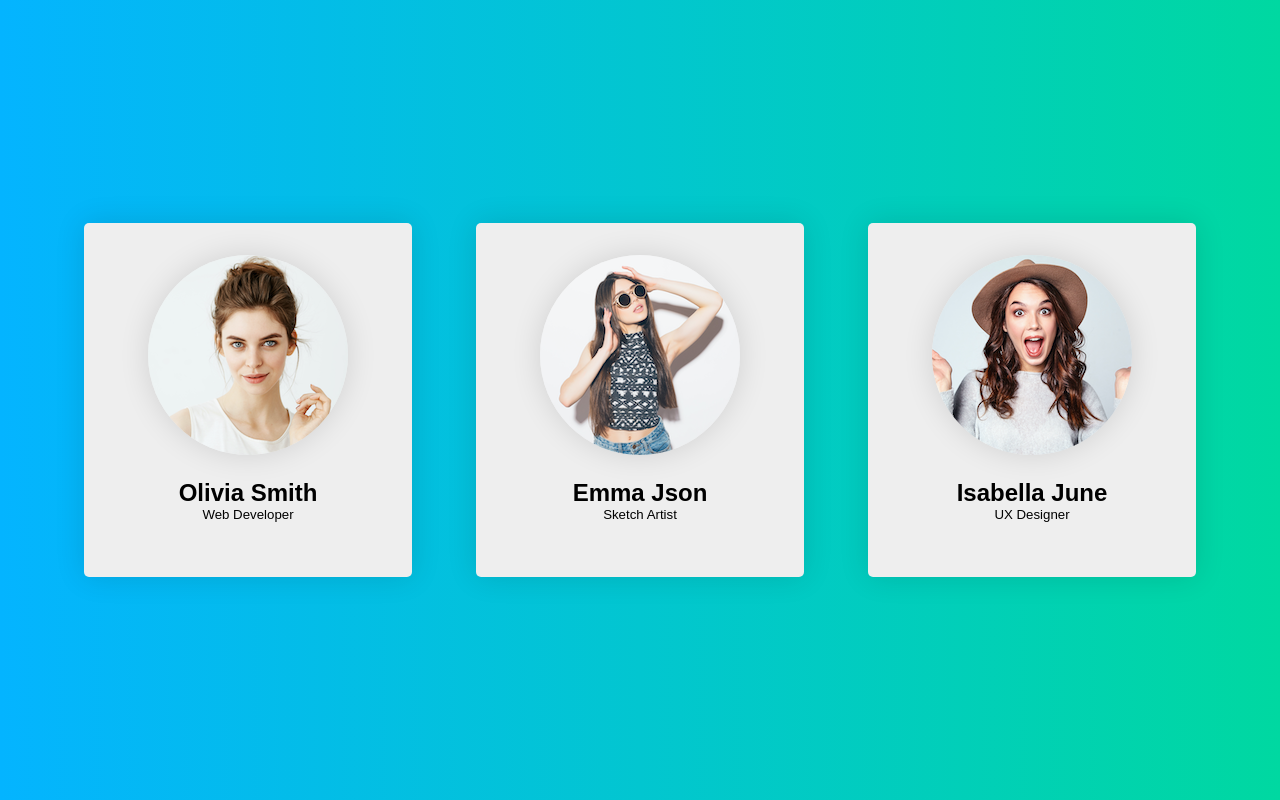
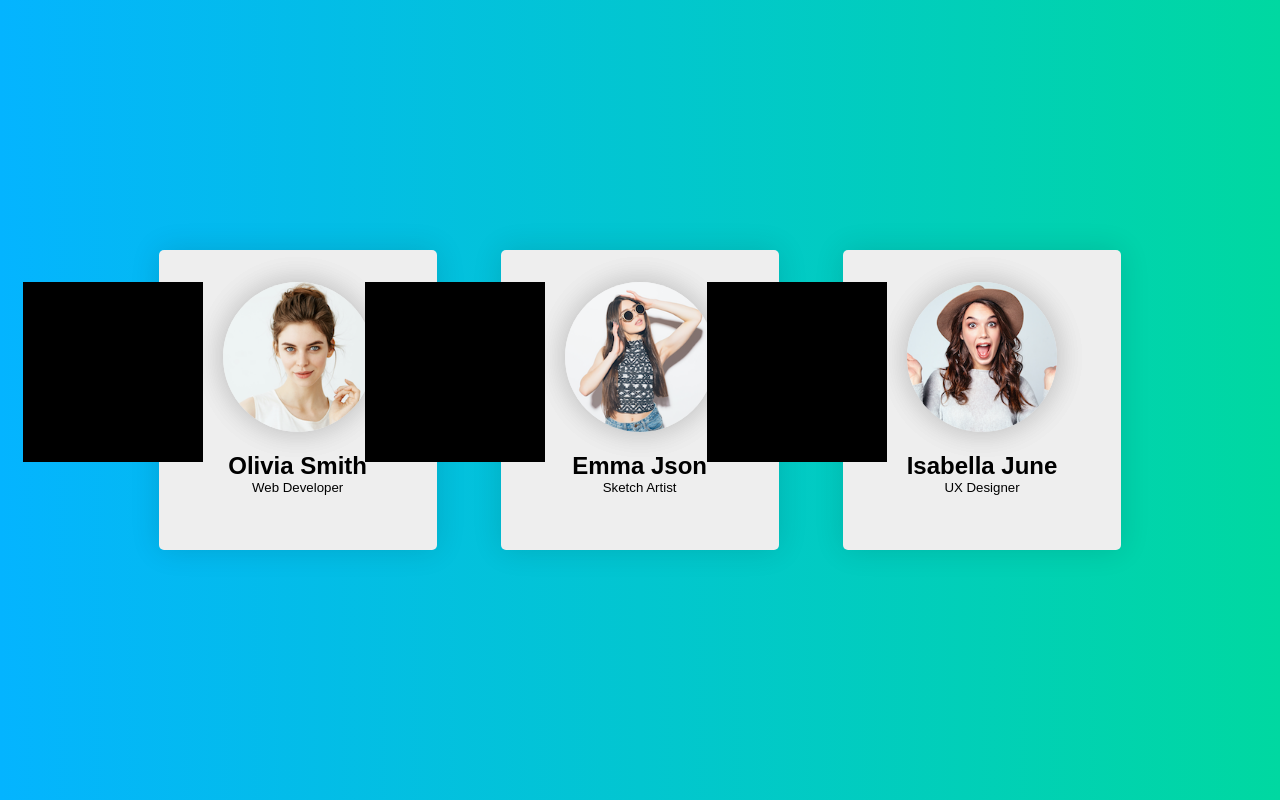
Before and after one commit to leoMirandaa/Shine-Effect-For-Profile-Picture, a plain HTML site: page index.html in a window 1280 px wide. Drawn offline with Linux system fonts and the light colour scheme.

Commit message:
working on header

```diff
--- a/app.css
+++ b/app.css
@@ -25,3 +25,23 @@ h5 {
   margin-top: 0;
   font-weight: 400;
 }
+
+.header {
+  position: relative;
+  width: 150px;
+  height: 150px;
+  box-shadow: 0px 0px 30px 0px rgba(0, 0, 0, 0.12);
+  border-radius: 100%;
+  cursor: pointer;
+}
+
+.header:before {
+  content: "";
+  width: 180px;
+  height: 180px;
+  background: var(--bg-color);
+  background-color: black;
+  position: absolute;
+  top: 0;
+  left: -200px;
+}
```
